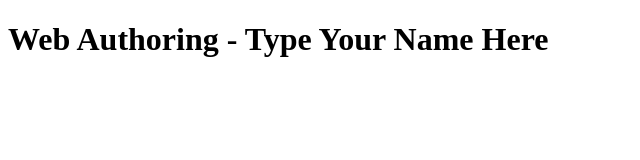
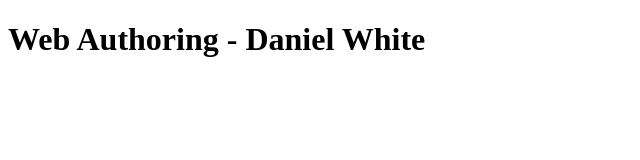
Before and after one commit to DanWhite2/webauth, a plain HTML site: page index.html in a window 1280 px wide. Shown: the whole page, without its empty margins (0-640 px from the left). Drawn offline with Linux system fonts and the light colour scheme.

Commit message:
Update index.html

```diff
--- a/index.html
+++ b/index.html
@@ -1,9 +1,9 @@
 <!DOCTYPE html>
 <html>
 <head>
-<title>Type Your Name Here</title>
+<title>Daniel White</title>
 </head>
 <body>
-<h1>Web Authoring - Type Your Name Here</h1>
+<h1>Web Authoring - Daniel White</h1>
 </body>
 </html>
```
